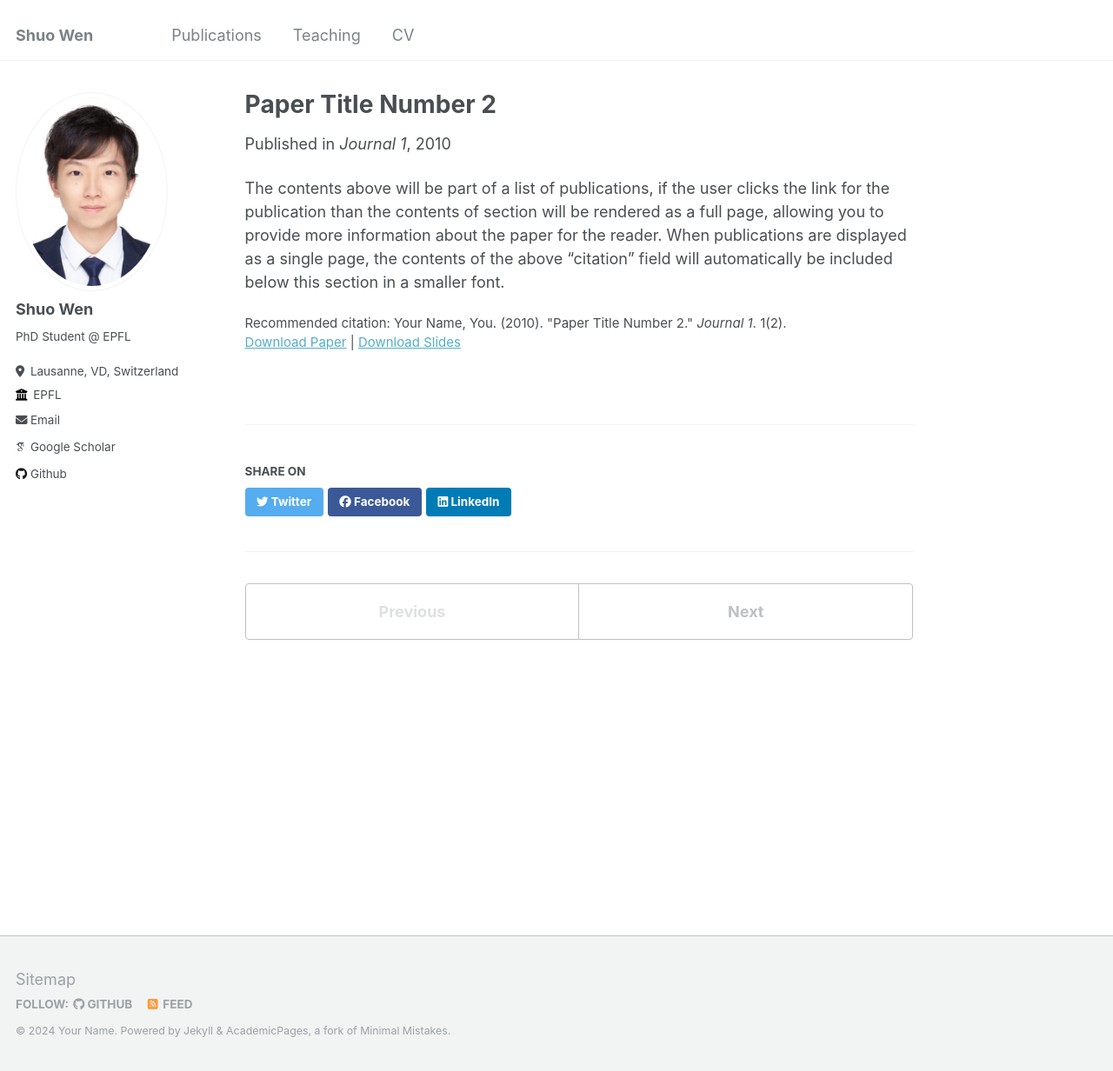
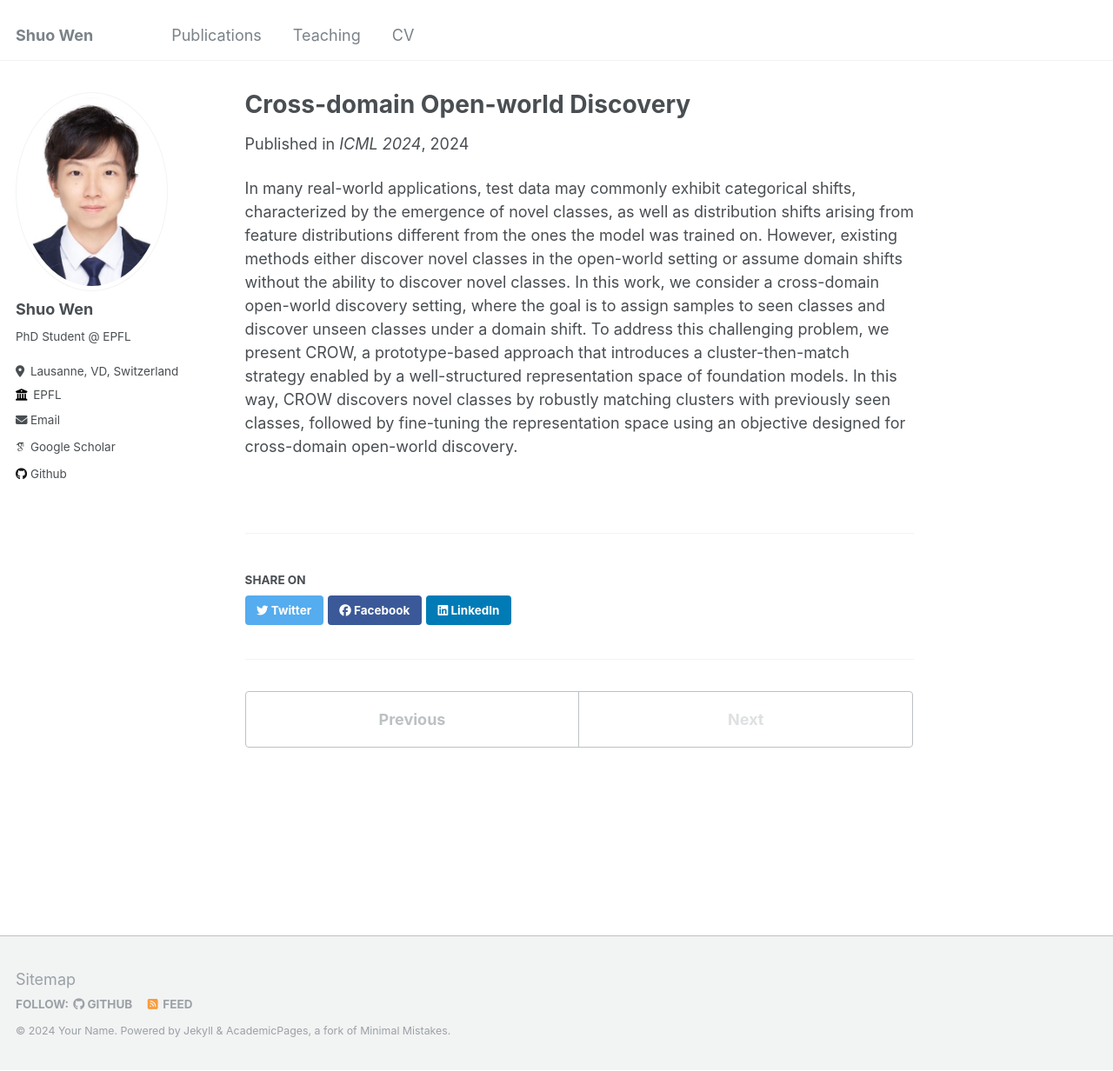
Before and after one commit to wenshuo128/wenshuo128.github.io, a Jekyll site: the page built from _publications/2010-10-01-paper-title-number-2.md, in a window 1280 px wide and 1232 px high. Shown: the whole window at 87% size. Built offline with Jekyll 4.4.1, drawn with Linux system fonts in a browser that asks for light colours; some web fonts are replaced.

Commit message:
Update 2010-10-01-paper-title-number-2.md

```diff
--- a/_publications/2010-10-01-paper-title-number-2.md
+++ b/_publications/2010-10-01-paper-title-number-2.md
@@ -1,13 +1,10 @@
 ---
-title: "Paper Title Number 2"
+title: "Cross-domain Open-world Discovery"
 collection: publications
-permalink: /publication/2010-10-01-paper-title-number-2
-excerpt: 'This paper is about the number 2. The number 3 is left for future work.'
-date: 2010-10-01
-venue: 'Journal 1'
-slidesurl: 'http://academicpages.github.io/files/slides2.pdf'
-paperurl: 'http://academicpages.github.io/files/paper2.pdf'
-citation: 'Your Name, You. (2010). &quot;Paper Title Number 2.&quot; <i>Journal 1</i>. 1(2).'
+excerpt: 'This work CROW is a cross-domain open-world discovery method that enables automatic assignment of samples to seen classes and discovery of novel classes under a domain shift. CROW introduces a cluster-then-match strategy enabled by a well-structured representation space of foundation models.'
+date: 2024-07-01
+venue: 'ICML 2024'
+paperurl: 'https://brbiclab.epfl.ch/projects/crow/'
 ---
 
-The contents above will be part of a list of publications, if the user clicks the link for the publication than the contents of section will be rendered as a full page, allowing you to provide more information about the paper for the reader. When publications are displayed as a single page, the contents of the above "citation" field will automatically be included below this section in a smaller font.
+In many real-world applications, test data may commonly exhibit categorical shifts, characterized by the emergence of novel classes, as well as distribution shifts arising from feature distributions different from the ones the model was trained on. However, existing methods either discover novel classes in the open-world setting or assume domain shifts without the ability to discover novel classes. In this work, we consider a cross-domain open-world discovery setting, where the goal is to assign samples to seen classes and discover unseen classes under a domain shift. To address this challenging problem, we present CROW, a prototype-based approach that introduces a cluster-then-match strategy enabled by a well-structured representation space of foundation models. In this way, CROW discovers novel classes by robustly matching clusters with previously seen classes, followed by fine-tuning the representation space using an objective designed for cross-domain open-world discovery.
```
